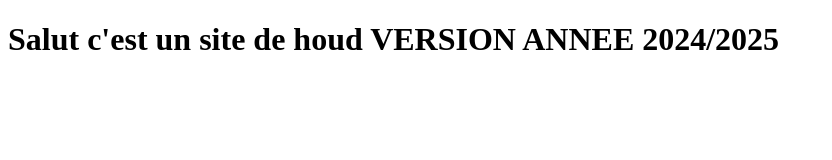
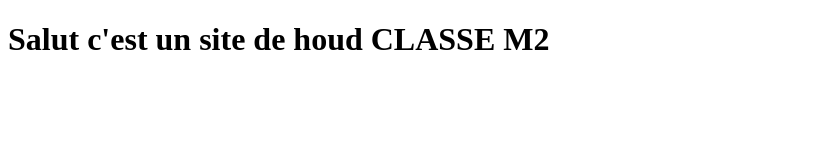
Before and after one commit to houdaifague/TP1, a plain HTML site: page index.html in a window 1280 px wide. Shown: the whole page, without its empty margins (0-832 px from the left). Drawn offline with Linux system fonts and the light colour scheme.

Commit message:
version 3

```diff
--- a/index.html
+++ b/index.html
@@ -6,6 +6,6 @@
     <title>Houdaifa</title>
 </head>
 <body>
-    <h1>Salut c'est un site de houd VERSION ANNEE 2024/2025</h1>
+    <h1>Salut c'est un site de houd CLASSE M2</h1>
 </body>
 </html>
```
Also changed, not shown: sitehoudaifa.html (+1 -1 lines).
